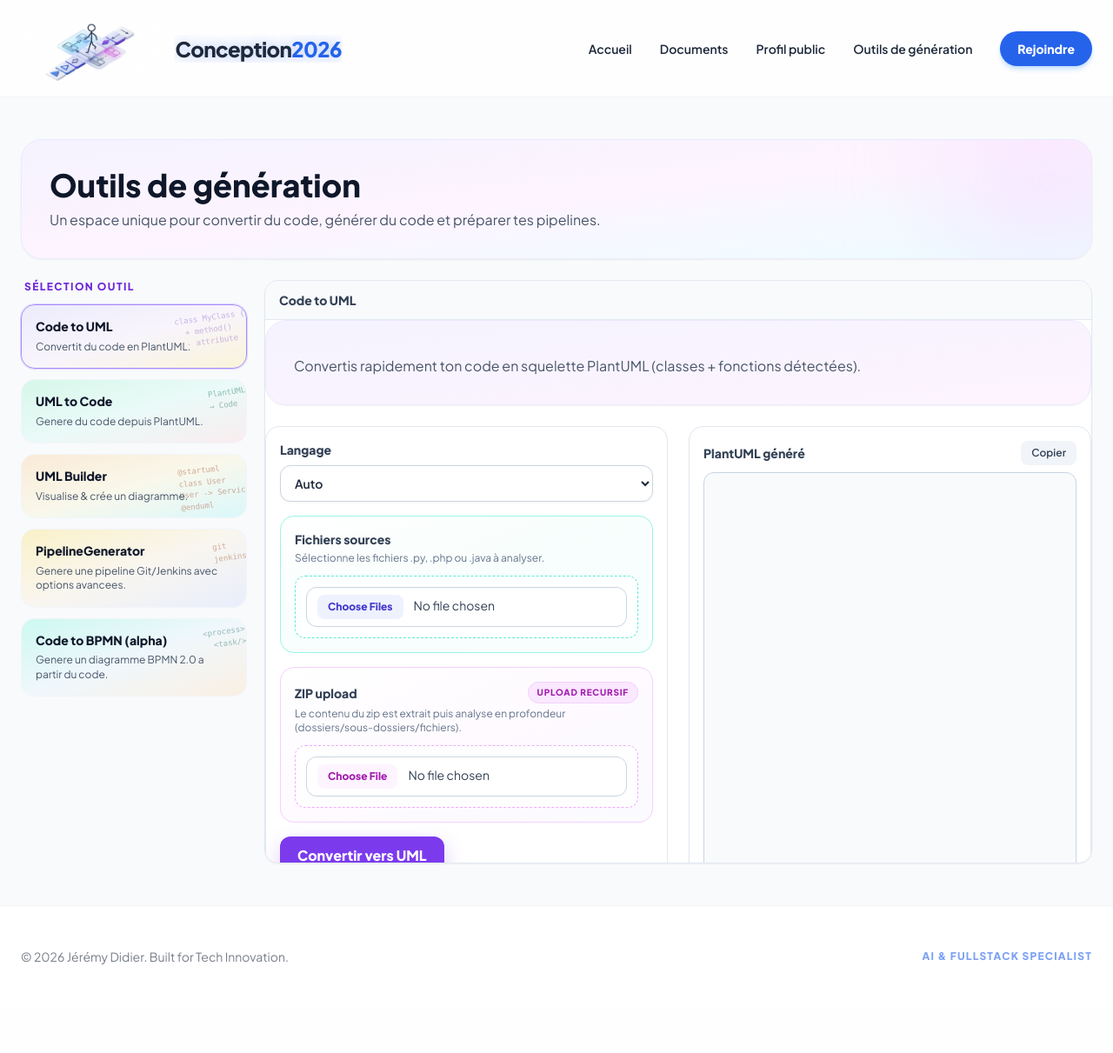
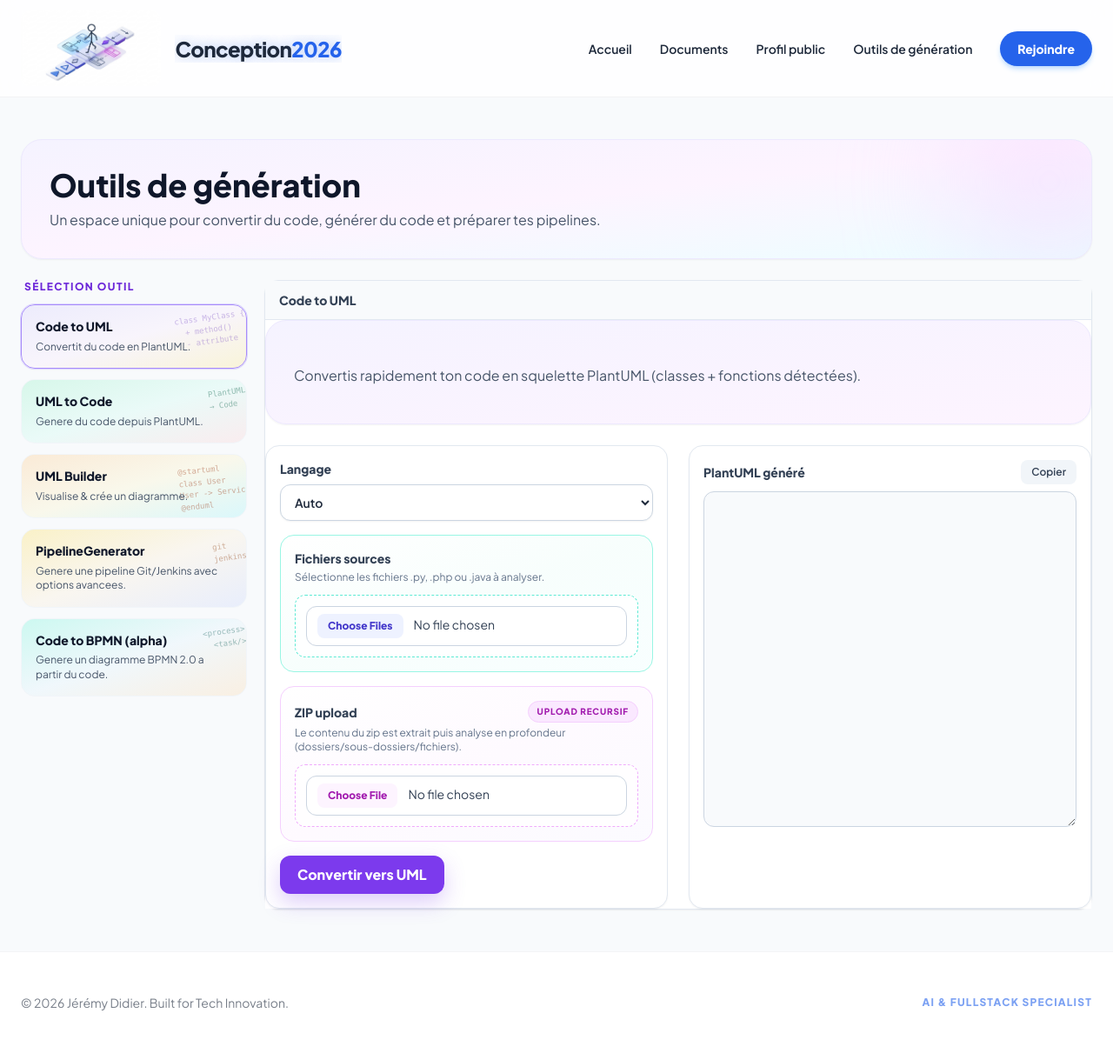
Before and after one commit to Worcesters/UV-DjangoRestFrameWork, a Django app: page /outils-generation/ in a window 1280 px wide. Shown: the whole page at 87% size. Before the commit the page ends 1109 px from the top, so only its background shows below. Run offline with Django 5.2, Linux system fonts and the light colour scheme; some libraries are stand-ins or nearby versions.

Commit message:
fix: modification ihm outils

```diff
--- a/apps/codegenerator/forms.py
+++ b/apps/codegenerator/forms.py
@@ -29,7 +29,7 @@ class CodeGeneratorForm(forms.Form):
         label="PlantUML source",
         widget=forms.Textarea(
             attrs={
-                "rows": 20,
+                "rows": 18,
                 "placeholder": (
                     "@startuml\n"
                     "class User {\n"
@@ -40,9 +40,9 @@ class CodeGeneratorForm(forms.Form):
                     "@enduml"
                 ),
                 "class": (
-                    "w-full rounded-xl border border-slate-300 p-3 font-mono text-sm "
-                    "text-slate-800 bg-slate-50 focus:border-violet-400 "
-                    "focus:outline-none focus:ring-2 focus:ring-violet-200"
+                    "w-full min-h-[12rem] max-h-[min(55vh,28rem)] overflow-y-auto rounded-xl "
+                    "border border-slate-300 p-3 font-mono text-sm text-slate-800 bg-slate-50 "
+                    "focus:border-violet-400 focus:outline-none focus:ring-2 focus:ring-violet-200"
                 ),
             }
         ),
--- a/templates/base.html
+++ b/templates/base.html
@@ -101,7 +101,7 @@
         </div>
     </nav>
 
-    <main id="main-content" class="container mx-auto px-6 py-12 min-h-[80vh]">
+    <main id="main-content" class="container mx-auto px-6 py-12 min-h-[calc(100dvh-10.5rem)]">
         {% block content %}
         {% endblock %}
     </main>
@@ -144,7 +144,7 @@
             event.detail.headers['X-CSRFToken'] = '{{ csrf_token }}';
         });
 
-        // Navigation boostée : mise à jour du titre. Pas de scroll forcé ici (évite sauts à l’onglet auth).
+        // Navigation boostée : mise à jour du titre. Pas de scroll forcé (voir liens outils : hx-boost="false").
         document.body.addEventListener('htmx:afterSwap', function (evt) {
             if (!evt.detail.target || evt.detail.target.id !== 'main-content') {
                 return;
@@ -156,8 +156,6 @@
                     document.title = m[1].trim();
                 }
             }
-            /* Ne pas appeler scrollTo ici : les liens boostés déclenchaient un saut visible sur certaines pages
-               (Accueil, Outils de génération) alors que Documents / Profil restaient stables. */
         });
 
         // Effet scroll navbar
--- a/templates/code_converter_uml/index.html
+++ b/templates/code_converter_uml/index.html
@@ -1,12 +1,12 @@
 {% load static %}
-<section class="max-w-6xl mx-auto">
-    <div class="rounded-3xl border border-violet-100 bg-gradient-to-br from-violet-50 to-fuchsia-50 p-8 shadow-sm">
+<section class="flex min-h-full w-full max-w-6xl flex-1 flex-col mx-auto">
+    <div class="min-h-[7.5rem] rounded-3xl border border-violet-100 bg-gradient-to-br from-violet-50 to-fuchsia-50 p-8 shadow-sm flex flex-col justify-center">
         <p class="mt-2 text-slate-600">
             Convertis rapidement ton code en squelette PlantUML (classes + fonctions détectées).
         </p>
     </div>
 
-    <form method="post" enctype="multipart/form-data" hx-boost="false" class="mt-6 grid grid-cols-1 lg:grid-cols-2 gap-6">
+    <form method="post" enctype="multipart/form-data" hx-boost="false" class="mt-6 grid grid-cols-1 lg:grid-cols-2 lg:items-stretch gap-6">
         {% csrf_token %}
 
         <div class="rounded-2xl border border-slate-200 bg-white p-4 shadow-sm">
@@ -77,9 +77,9 @@
             </div>
             <textarea
                 id="id_uml_output"
-                rows="24"
+                rows="18"
                 readonly
-                class="w-full rounded-xl border border-slate-300 p-3 font-mono text-sm text-slate-800 bg-slate-50"
+                class="w-full min-h-[12rem] max-h-[min(55vh,28rem)] overflow-y-auto rounded-xl border border-slate-300 p-3 font-mono text-sm text-slate-800 bg-slate-50"
             >{{ uml_code }}</textarea>
 
             {% if preview_url %}
@@ -94,12 +94,14 @@
                         Agrandir
                     </button>
                 </div>
+                <div class="max-h-[min(55vh,26rem)] w-full overflow-auto rounded-xl border border-slate-200 bg-white">
                 <img
                     id="umlPreviewImage"
                     src="{{ preview_url }}"
                     alt="Aperçu UML"
-                    class="w-full rounded-xl border border-slate-200 bg-white cursor-zoom-in"
+                    class="mx-auto block max-w-full h-auto w-auto cursor-zoom-in object-contain"
                 >
+                </div>
             </div>
             {% endif %}
         </div>
--- a/templates/generation_tools.html
+++ b/templates/generation_tools.html
@@ -3,7 +3,7 @@
 {% block title %}Outils de génération{% endblock %}
 
 {% block content %}
-<section class="max-w-7xl mx-auto">
+<section id="generation-tools-page" class="max-w-7xl mx-auto scroll-mt-24 md:scroll-mt-28">
     <div class="relative overflow-hidden rounded-3xl border border-violet-100 bg-gradient-to-br from-violet-50 via-fuchsia-50 to-cyan-50 p-8 shadow-sm">
         <div class="absolute -right-16 -top-16 h-56 w-56 rounded-full bg-fuchsia-200/40 blur-3xl"></div>
         <div class="absolute -left-16 -bottom-16 h-56 w-56 rounded-full  blur-3xl"></div>
@@ -13,12 +13,13 @@
         </p>
     </div>
 
-    <div class="mt-6 grid grid-cols-1 lg:grid-cols-[260px_1fr] gap-5">
+    <div class="mt-6 grid grid-cols-1 lg:grid-cols-[260px_1fr] lg:items-stretch gap-5">
         <aside class="space-y-3" id="tools-nav">
             <p class="text-xs font-black tracking-[0.12em] uppercase text-violet-700 px-1">Sélection outil</p>
             {% for tool in tools %}
             <a
                 href="?tool={{ tool.id }}"
+                hx-boost="false"
                 class="block focus:outline-none focus:ring-2 focus:ring-violet-400 focus:ring-offset-2 rounded-2xl"
             >
                 <article class="relative overflow-hidden rounded-2xl border bg-slate-50/80 p-4 min-h-0 hover:shadow-md transition-shadow {% if active_tool == tool.id %}border-violet-400 shadow-sm ring-1 ring-violet-200{% else %}border-slate-100 hover:border-violet-200{% endif %}">
@@ -58,12 +59,12 @@
             {% endfor %}
         </aside>
 
-        <section class="rounded-2xl border border-slate-200 bg-white shadow-sm overflow-hidden">
-            <div class="flex items-center justify-between gap-3 border-b border-slate-200 px-4 py-3 bg-slate-50">
+        <section class="flex flex-col rounded-2xl border border-slate-200 bg-white shadow-sm min-h-[min(70vh,46rem)]">
+            <div class="flex shrink-0 items-center justify-between gap-3 border-b border-slate-200 px-4 py-3 bg-slate-50">
                 <p class="text-sm font-bold text-slate-700">{{ active_tool_name }}</p>
                 {% comment %} <p class="text-xs text-slate-500">Utilisable directement ici</p> {% endcomment %}
             </div>
-            <div id="toolFramesContainer" class="h-[78vh] w-full overflow-auto bg-white">
+            <div id="toolFramesContainer" class="flex min-h-[min(64vh,42rem)] w-full flex-1 flex-col bg-white">
                 {% if active_tool == "uml" %}
                 {% include "code_converter_uml/index.html" with form=uml_form uml_code=uml_code preview_url=preview_url parsed_files=parsed_files detected_language=detected_language error_message=uml_error_message form_action=form_action %}
                 {% elif active_tool == "uml_preview" %}
```
Also changed, not shown: apps/users/templates/users/document_detail.html (+5 -4 lines), templates/code_to_bpmn/index.html (+6 -6 lines), templates/codegenerator/index.html (+5 -5 lines), templates/pipeline_generator/index.html (+5 -5 lines), templates/uml_previewer/index.html (+7 -7 lines).
